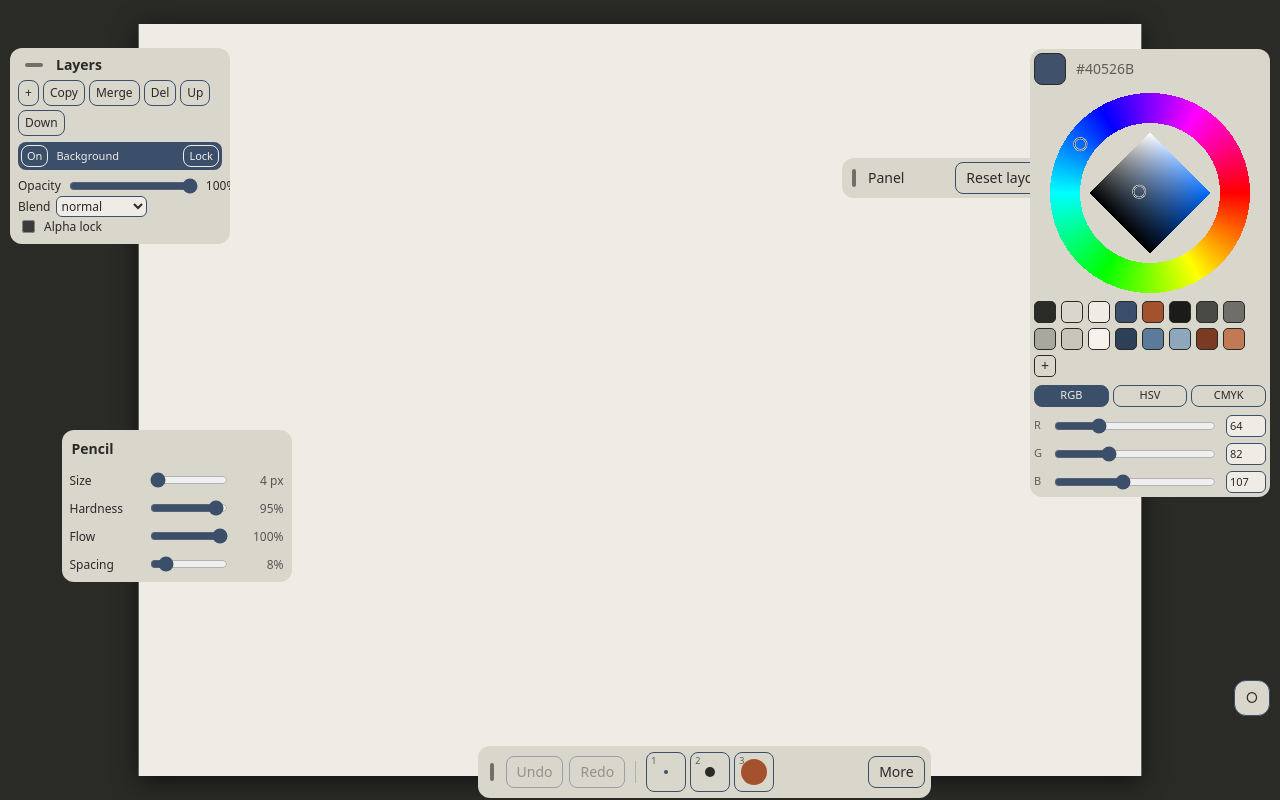
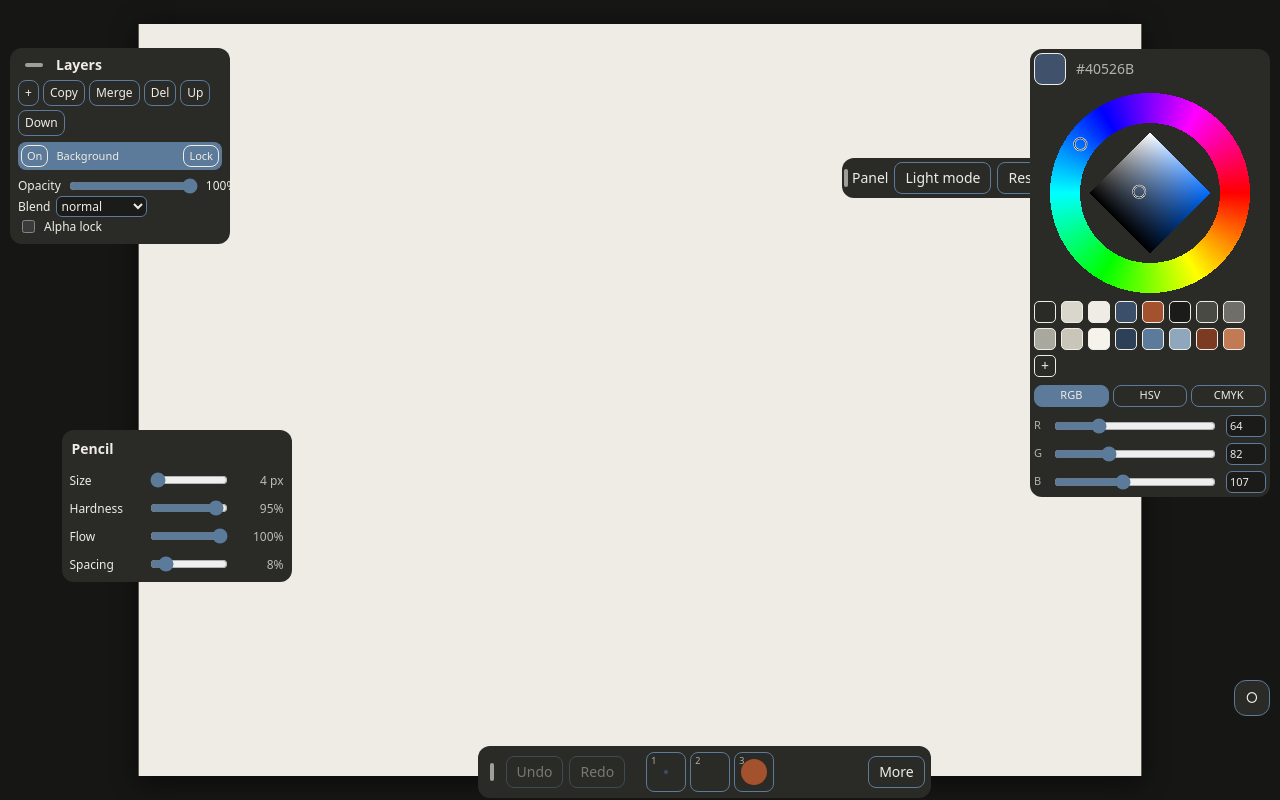
Before and after one commit to enderman-claude/inkwell-2, a website with bundled scripts: page src/index.html in a window 1280 px wide. Built offline with nearby package versions, Linux system fonts and the light colour scheme.

Commit message:
Dark mode by default, light mode toggle, theme tokens

```diff
--- a/src/index.html
+++ b/src/index.html
@@ -1,18 +1,19 @@
 <!doctype html>
-<html lang="en">
+<html lang="en" data-theme="dark">
 <head>
 <meta charset="utf-8">
 <meta name="viewport" content="width=device-width,initial-scale=1,viewport-fit=cover">
 <title>Inkwell 2</title>
 <link rel="icon" href="data:,">
 <style>
-:root{--graphite:#2A2A27;--slate:#D9D6CC;--bone:#EEECE4;--iron:#3B4F6B;--rust:#A4512E;color-scheme:dark}
+:root{--bg:#2A2A27;--panel:#D9D6CC;--ink:#2A2A27;--ink-soft:#2A2A27;--field:#EEECE4;--on-accent:#EEECE4;--accent:#3B4F6B;--rust:#A4512E;--line:#2A2A27;color-scheme:light}
+[data-theme=dark]{--bg:#161614;--panel:#2A2A27;--ink:#EEECE4;--ink-soft:#D9D6CC;--field:#1B1B19;--on-accent:#EEECE4;--accent:#5C7A99;--rust:#C8714A;--line:#EEECE4;color-scheme:dark}
 *{box-sizing:border-box;-webkit-tap-highlight-color:transparent}
-html,body,#app{margin:0;height:100%;overflow:hidden;background:var(--graphite);color:var(--bone);font:14px/1.3 system-ui,-apple-system,"Segoe UI",sans-serif;user-select:none}
+html,body,#app{margin:0;height:100%;overflow:hidden;background:var(--bg);color:var(--ink-soft);font:14px/1.3 system-ui,-apple-system,"Segoe UI",sans-serif;user-select:none}
 .stage{position:absolute;inset:0;overflow:hidden;touch-action:none;cursor:crosshair}
 .board{position:absolute;left:0;top:0;width:2048px;height:1536px;transform-origin:0 0;background:#EEECE4;box-shadow:0 10px 50px #0009}
 .board canvas{display:block;width:2048px;height:1536px}
-.mod{position:absolute;z-index:4;display:flex;align-items:center;gap:6px;background:var(--slate);color:var(--graphite);border-radius:12px;padding:4px;transition:left .16s ease,top .16s ease}
+.mod{position:absolute;z-index:4;display:flex;align-items:center;gap:6px;background:var(--panel);color:var(--ink);border-radius:12px;padding:4px;transition:left .16s ease,top .16s ease}
 .mod.v{flex-direction:column}
 .mod.dragging{transition:none;opacity:.92;z-index:9}
 .grip{width:16px;height:32px;border:0;background:none;cursor:grab;position:relative;padding:0}
@@ -25,53 +26,54 @@
 .slot{width:40px;height:40px;padding:0;display:grid;place-items:center;position:relative;border-radius:8px}
 .slot i{display:block;border-radius:50%}
 .slot small{position:absolute;left:4px;top:2px;font-size:9px;opacity:.7}
-.slot.on{background:var(--iron);border-color:var(--iron)}
-.slot.on i{background:var(--bone)!important}
+.slot.on{background:var(--accent);border-color:var(--accent)}
+.slot.on i{background:var(--field)!important}
 .txt{padding:6px 10px}
 .bname{font-size:12px;opacity:.75;margin:0 6px;min-width:70px}
-.menu{position:absolute;bottom:calc(100% + 8px);right:0;display:none;grid-template-columns:repeat(3,44px);gap:6px;background:var(--slate);padding:8px;border-radius:12px;box-shadow:0 0 0 .5px #2A2A27}
+.menu{position:absolute;bottom:calc(100% + 8px);right:0;display:none;grid-template-columns:repeat(3,44px);gap:6px;background:var(--panel);padding:8px;border-radius:12px;box-shadow:0 0 0 .5px #2A2A27}
 .menu.open{display:grid}
 .menu .slot{width:44px;height:44px}
-#more.on{background:var(--iron);color:var(--bone)}
+#more.on{background:var(--accent);color:var(--on-accent)}
 .ly{flex-direction:column;align-items:stretch;width:220px;gap:6px;padding:8px;max-height:70vh;overflow:auto}
 .ly-title{font-weight:600;display:flex;align-items:center;gap:6px}
 .ly-title .grip{width:16px;height:22px}
 .ly-tools{display:flex;flex-wrap:wrap;gap:4px}
 .ly-tools button{padding:4px 6px;font-size:12px}
 .ly-row{display:flex;align-items:center;gap:4px;padding:3px;border-radius:8px}
-.ly-row.on{background:var(--iron);color:var(--bone)}
-.ly-row.on button{color:var(--bone);border-color:var(--bone)}
+.ly-row.on{background:var(--accent);color:var(--on-accent)}
+.ly-row.on button{color:var(--on-accent);border-color:var(--on-accent)}
 .ly-row .ly-name{flex:1;text-align:left;border:none;padding:4px}
 .ly-row button{padding:3px 5px;font-size:11px}
 .ly-p{display:flex;align-items:center;gap:6px;font-size:12px}
-.ly-p input[type=range]{flex:1;accent-color:var(--iron)}
-.ly-p select{font:inherit;font-size:12px;background:var(--bone);color:var(--graphite);border:.5px solid var(--iron);border-radius:6px}
+.ly-p input[type=range]{flex:1;accent-color:var(--accent)}
+.ly-p select{font:inherit;font-size:12px;background:var(--field);color:var(--ink);border:.5px solid var(--accent);border-radius:6px}
 .bp{flex-direction:column;align-items:stretch;width:230px;gap:8px;padding:8px}
 .bp-title{font-weight:600;padding:2px 2px 4px}
 .bp-row{display:grid;grid-template-columns:72px 1fr 48px;align-items:center;gap:6px;font-size:12px}
-.bp-row input{accent-color:var(--iron);min-width:0}
+.bp-row input{accent-color:var(--accent);min-width:0}
 .bp-row output{text-align:right;font-variant-numeric:tabular-nums;opacity:.75}
 .cp{flex-direction:column;align-items:stretch;width:240px;gap:8px}
 .cp-head{display:flex;align-items:center;gap:8px;cursor:grab}
-.cp-preview{width:32px;height:32px;border-radius:8px;border:.5px solid var(--graphite);flex:none}
-.cp-hex{width:84px;font:inherit;border:none;background:transparent;color:var(--graphite);opacity:.7}
+.cp-preview{width:32px;height:32px;border-radius:8px;border:.5px solid var(--ink);flex:none}
+.cp-hex{width:84px;font:inherit;border:none;background:transparent;color:var(--ink);opacity:.7}
 .cp-wheel{width:200px;height:200px;display:block;margin:0 auto;touch-action:none;cursor:crosshair}
 .cp-mini{display:flex;flex-wrap:wrap;gap:5px}
-.sw{width:22px;height:22px;padding:0;border-radius:5px;border:.5px solid var(--graphite)}
-.sw.linked{border:2px solid var(--graphite)}
+.sw{width:22px;height:22px;padding:0;border-radius:5px;border:.5px solid var(--ink)}
+.sw.linked{border:2px solid var(--ink)}
 .sw.add{font-size:14px;line-height:1}
 .cp-modes{display:flex;gap:4px}
 .cp-modes button{flex:1;height:22px;padding:0;font-size:11px}
-.cp-modes button.on{background:var(--iron);color:var(--bone)}
+.cp-modes button.on{background:var(--accent);color:var(--on-accent)}
 .cp-rows{display:flex;flex-direction:column;gap:6px}
 .cp-row{display:flex;align-items:center;gap:8px;height:22px}
 .cp-lbl{width:10px;font-size:11px;opacity:.7}
-.cp-row .sl,.cp-row input[type=range]{flex:1;min-width:0;height:12px;accent-color:var(--iron)}
-.num{width:40px;height:22px;font:inherit;font-size:11px;padding:0 3px;border:.5px solid var(--iron);border-radius:6px;background:var(--bone);color:var(--graphite);box-sizing:border-box;-moz-appearance:textfield}
+.cp-row .sl,.cp-row input[type=range]{flex:1;min-width:0;height:12px;accent-color:var(--accent)}
+.num{width:40px;height:22px;font:inherit;font-size:11px;padding:0 3px;border:.5px solid var(--accent);border-radius:6px;background:var(--field);color:var(--ink);box-sizing:border-box;-moz-appearance:textfield}
 .num::-webkit-inner-spin-button,.num::-webkit-outer-spin-button{-webkit-appearance:none;margin:0}
+button{white-space:nowrap}
 button:disabled{opacity:.4;cursor:default}
-button{font:inherit;color:var(--graphite);background:transparent;border:0.5px solid var(--iron);border-radius:8px;padding:6px 10px;cursor:pointer}
-button:focus-visible{outline:2px solid var(--iron);outline-offset:2px}
+button{font:inherit;color:var(--ink);background:transparent;border:0.5px solid var(--accent);border-radius:8px;padding:6px 10px;cursor:pointer}
+button:focus-visible{outline:2px solid var(--accent);outline-offset:2px}
 #chip{width:36px;height:36px;justify-content:center;padding:0}
 #panel{width:220px;flex-direction:column;align-items:stretch}
 .edgehint{position:absolute;z-index:8;background:var(--rust);border-radius:2px;opacity:0;pointer-events:none;transition:opacity .12s}
@@ -88,7 +90,7 @@
 <div id="app">
   <div id="stage" class="stage"><div id="board" class="board"></div></div>
   <div id="bar" class="mod bar"><button class="grip" aria-label="Move action bar"></button><button id="undo" class="txt">Undo</button><button id="redo" class="txt">Redo</button><span class="sep"></span><div id="slots" class="slots"></div><span id="brushname" class="bname"></span><button id="more" class="txt" aria-expanded="false" aria-controls="menu" aria-label="Brush slots 4 to 9">More</button><div id="menu" class="menu" role="group" aria-label="Quick access"></div></div>
-  <div id="panel" class="mod"><div class="row" style="display:flex;align-items:center;gap:6px"><button class="grip" aria-label="Move panel"></button><span>Panel</span><button id="reset" style="margin-left:auto">Reset layout</button></div></div>
+  <div id="panel" class="mod"><div class="row" style="display:flex;align-items:center;gap:6px"><button class="grip" aria-label="Move panel"></button><span>Panel</span><button id="theme" style="margin-left:auto">Light mode</button> <button id="reset">Reset layout</button></div></div>
   <div id="colour" class="mod panel cp"></div>
   <div id="brush" class="mod panel bp"></div>
   <div id="layers" class="mod panel ly"></div>
--- a/src/main.js
+++ b/src/main.js
@@ -50,6 +50,16 @@
 attach(brushMod, brushMod.node, { onHint: showHint });
 attach(chip, chip.node, { onTap: () => document.body.classList.toggle('nui'), onHint: showHint });
 document.getElementById('reset').addEventListener('click', resetLayout);
+const themeBtn = document.getElementById('theme');
+const applyTheme = t => {
+  document.documentElement.dataset.theme = t;
+  themeBtn.textContent = t === 'dark' ? 'Light mode' : 'Dark mode';
+  try { localStorage.setItem('inkwell2-theme', t); } catch { }
+};
+let savedTheme = 'dark';
+try { savedTheme = localStorage.getItem('inkwell2-theme') || 'dark'; } catch { }
+applyTheme(savedTheme);
+themeBtn.addEventListener('click', () => applyTheme(document.documentElement.dataset.theme === 'dark' ? 'light' : 'dark'));
 
 const undoBtn = document.getElementById('undo');
 const redoBtn = document.getElementById('redo');
```
